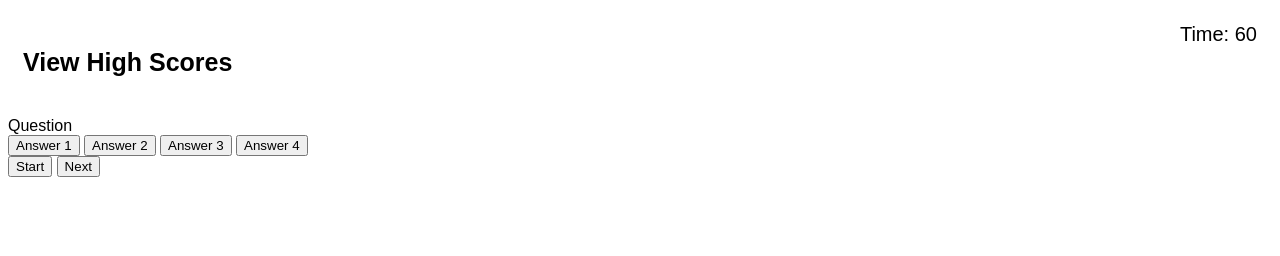
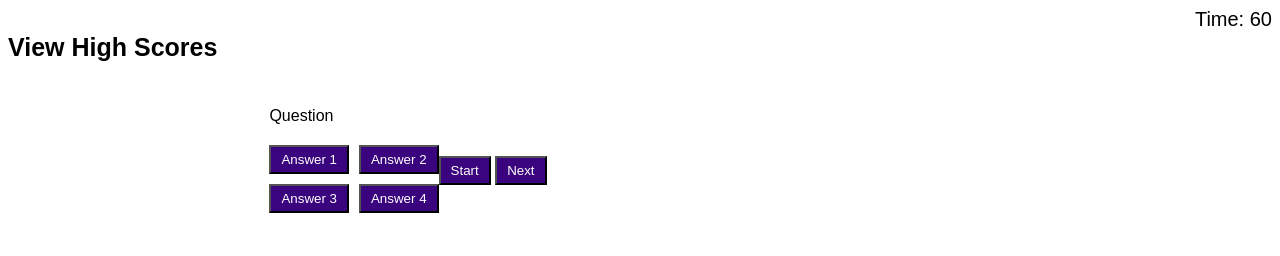
Before and after one commit to Devmadia/js-fundamentals-quiz, a plain HTML site: page index.html in a window 1280 px wide. Drawn offline with Linux system fonts and the light colour scheme.

Commit message:
adding button hover styles, changing element colors

```diff
--- a/assets/css/style.css
+++ b/assets/css/style.css
@@ -1,3 +1,10 @@
+*,
+*::before,
+*::after {
+  box-sizing: border-box;
+  font-family: Arial, Helvetica, sans-serif;
+}
+
 a {
   text-decoration: none;
 }
@@ -13,9 +20,15 @@ h3 {
   display: blockf;
 }
 
-body {
-  font-family: Arial, Helvetica, sans-serif;
-}
+/*body {
+  padding: 0;
+  margin: 0;
+  display: flex;
+  width: 100vw;
+  height: 100vh;
+  justify-content: center;
+  align-items: center;
+}*/
 
 /*ul {
 
@@ -25,13 +38,24 @@ li {
 
 }*/
 
+.container {
+    padding: 0;
+    margin: 0;
+    width: 800px;
+    max-width: 80%;
+    border-radius: 0;
+    padding: 10px;
+    display: flex;
+    justify-content: center;
+    align-items: center;
+}
+
 header {
   font-size: 20px;
   /*color: #a8126f;*/
   display: flex;
   flex-wrap: wrap;
   justify-content: space-between;
-  padding: 15px;
 }
 
 /* styling for quiz text will go here */
@@ -48,15 +72,30 @@ header {
   min-height: auto;
 }
 
-/* start-quiz button styling will go here */
-/*.btn:before {
+.btn-choice {
+    display: grid;
+    grid-template-columns: repeat(2, auto);
+    gap: 10px;
+    margin: 20px 0;
+}
+
+.btn {
     background-color: #39047d;
+    border-radius: 0px;
+    padding: 5px 10px;
+    color: #FFFFFF;
+    outline: none;
+}
+
+/* button styling will go here */
+.btn:before {
+    /*background-color: #39047d;*/
     transition: background-color 1s linear;
-}*/
+}
 
-/*.btn:hover {
-    background-color: # ;
-}*/
+.btn:hover {
+    background-color: #e20fb5;
+}
 
 /* styling for hidden class divs */
 /*div-quiz {
```
Lines whose indentation alone changed are shown as unchanged.
